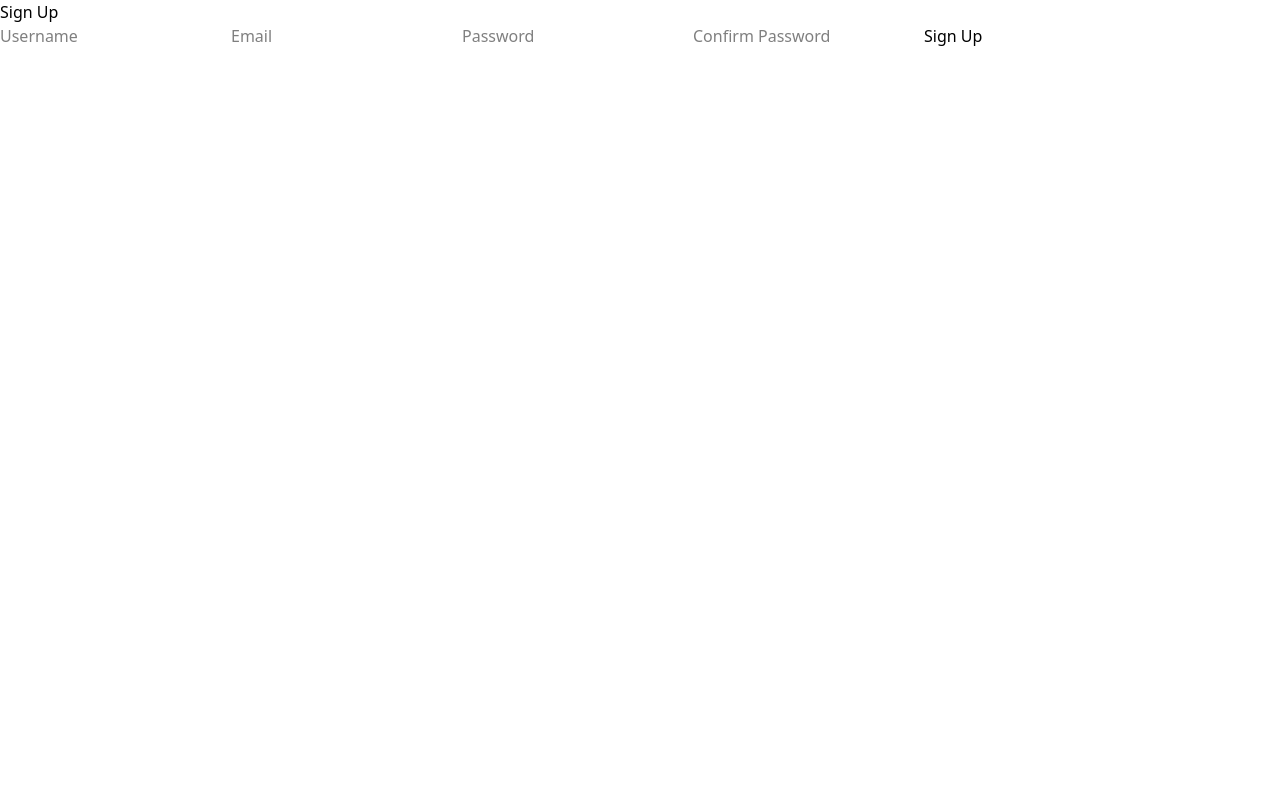
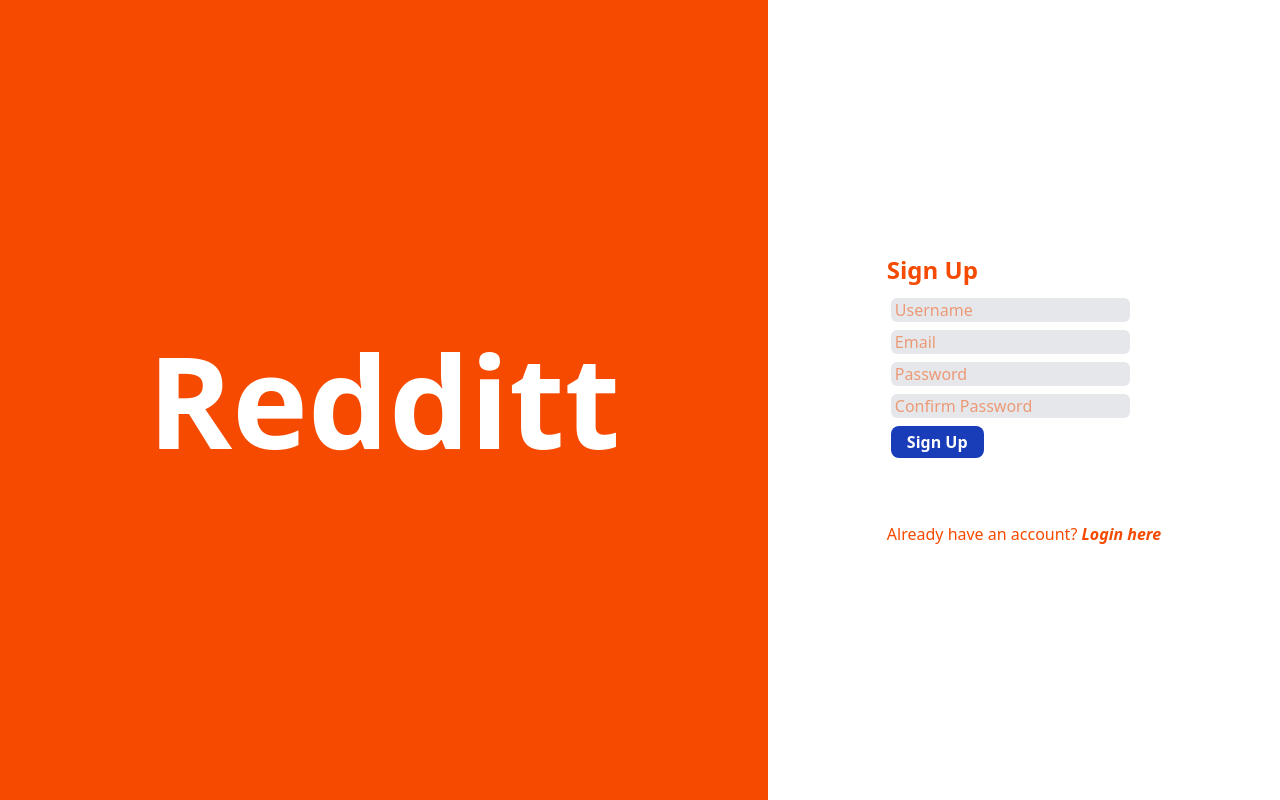
Before and after one commit to kum4r-4nkit/Redditt-web, a React (Vite) app: page /signup in a window 1280 px wide. Built offline with nearby package versions, Linux system fonts and the light colour scheme.

Commit message:
Sign up UI update

```diff
--- a/src/Components/SignupForm.jsx
+++ b/src/Components/SignupForm.jsx
@@ -1,6 +1,6 @@
 // src/Components/SignupForm.jsx
 import React, { useState } from 'react';
-import { useNavigate } from 'react-router-dom';
+import { Link, useNavigate } from 'react-router-dom';
 import { signupAPI } from '../api/auth';
 import { toast } from 'react-toastify';
 import { useAuth } from '../hooks/useAuth';
@@ -34,15 +34,30 @@ const SignupForm = () => {
   };
 
   return (
-    <form onSubmit={handleSubmit}>
-      <h2>Sign Up</h2>
-      {error && <p style={{ color: 'red' }}>{error}</p>}
-      <input name="username" placeholder="Username" value={form.username} onChange={handleChange} required />
-      <input name="email" type="email" placeholder="Email" value={form.email} onChange={handleChange} required />
-      <input name="password" type="password" placeholder="Password" value={form.password} onChange={handleChange} required />
-      <input name="passwordConfirmation" type="password" placeholder="Confirm Password" value={form.passwordConfirmation} onChange={handleChange} required />
-      <button type="submit">Sign Up</button>
-    </form>
+
+    <div className='min-h-screen flex flex-row items-center'>
+      <div className='min-h-screen bg-orange-600 text-white w-3/5 text-9xl font-bold text-center content-center'>
+        Redditt
+      </div>
+      <div className='text-orange-600 w-2/5 min-h-screen content-center'>
+        <div className='w-fit mx-auto'>
+          <h2 className='font-bold mb-3 text-2xl'>Sign Up</h2>
+          <form onSubmit={handleSubmit}>
+            {error && <p style={{ color: 'red' }}>{error}</p>}
+            <input className='bg-gray-200 mx-1 rounded-md px-1 mb-2' name="username" placeholder="Username" value={form.username} onChange={handleChange} required />
+            <br />
+            <input className='bg-gray-200 mx-1 rounded-md px-1 mb-2' name="email" type="email" placeholder="Email" value={form.email} onChange={handleChange} required />
+            <br />
+            <input className='bg-gray-200 mx-1 rounded-md px-1 mb-2' name="password" type="password" placeholder="Password" value={form.password} onChange={handleChange} required />
+            <br />
+            <input className='bg-gray-200 mx-1 rounded-md px-1 mb-2' name="passwordConfirmation" type="password" placeholder="Confirm Password" value={form.passwordConfirmation} onChange={handleChange} required />
+            <br />
+            <button className='font-bold bg-blue-800 text-white rounded-lg px-4 py-1 mb-16 mx-1' type="submit">Sign Up</button>
+          </form>
+          <p>Already have an account? <b><i><Link to="/login">Login here</Link></i></b></p>
+        </div>
+      </div>
+    </div>
   );
 };
 
```
